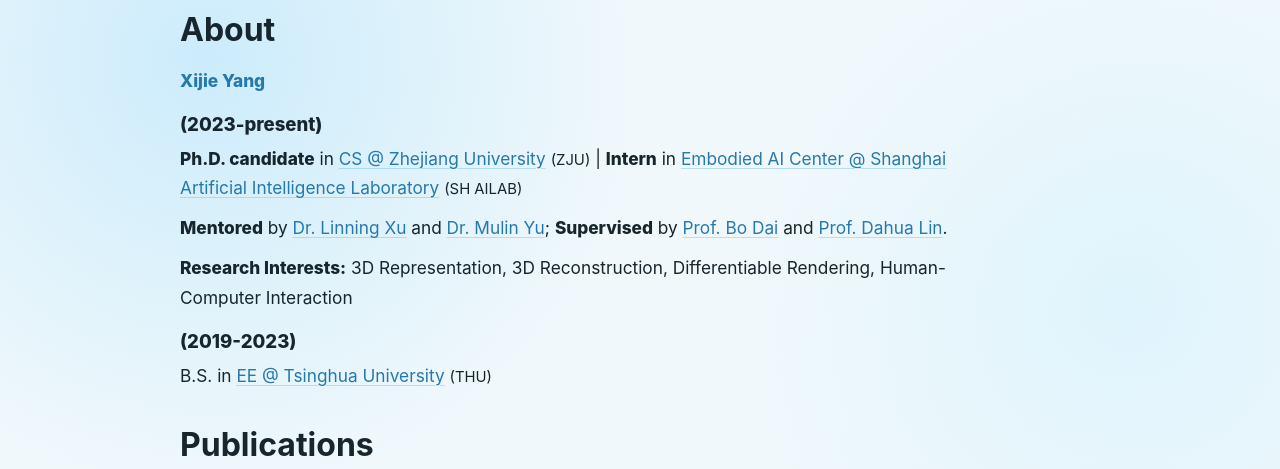
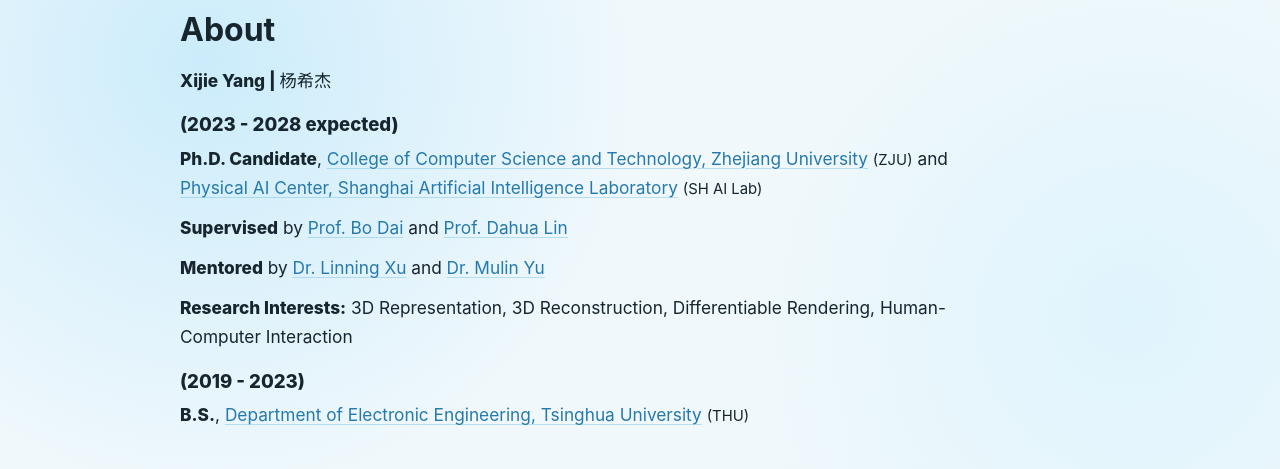
Before and after one commit to Xijie-Yang/xijie-yang.github.io, a React (Vite) app: page / in a window 1280 px wide. Shown: the part 136-605 px from the top of the page. Built offline with nearby package versions, Linux system fonts and the light colour scheme.

Commit message:
update profile

```diff
--- a/src/App.jsx
+++ b/src/App.jsx
@@ -10,28 +10,38 @@
       <h2>About</h2>
 
       <p>
-        <span title="杨希杰">Xijie Yang</span>
+        <strong>Xijie Yang | 杨希杰</strong>
       </p>
 
       <h3>
-        <strong>(2023-present)</strong>
+        <strong>(2023 - 2028 expected)</strong>
       </h3>
       <p>
-        <strong>Ph.D. candidate</strong> in{" "}
+        <strong>Ph.D. Candidate</strong>,{" "}
         <a
           href="http://www.en.cs.zju.edu.cn"
-          title="浙江大学计算机科学与技术学院"
+          title="浙江大学 计算机科学与技术学院"
         >
-          CS @ Zhejiang University
+          College of Computer Science and Technology, Zhejiang University
         </a>{" "}
-        <small>(ZJU)</small> | <strong>Intern</strong> in{" "}
+        <small>(ZJU)</small> and{" "}
         <a
           href="https://www.shlab.org.cn"
-          title="上海人工智能实验室具身智能中心"
+          title="上海人工智能实验室 物理智能中心"
         >
-          Embodied AI Center @ Shanghai Artificial Intelligence Laboratory
+          Physical AI Center, Shanghai Artificial Intelligence Laboratory
         </a>{" "}
-        <small>(SH AILAB)</small>
+        <small>(SH AI Lab)</small>
+      </p>
+      <p>
+      <strong>Supervised</strong> by{" "}
+        <a href="https://datascience.hku.hk/people/bo-dai/" title="戴勃">
+          Prof. Bo Dai
+        </a>{" "}
+        and{" "}
+        <a href="https://www.ie.cuhk.edu.hk/faculty/lin-dahua/" title="林达华">
+          Prof. Dahua Lin
+        </a>
       </p>
       <p>
         <strong>Mentored</strong> by{" "}
@@ -42,27 +52,18 @@
         <a href="https://mulinyu.github.io" title="于沐霖">
           Dr. Mulin Yu
         </a>
-        ; <strong>Supervised</strong> by{" "}
-        <a href="https://datascience.hku.hk/people/bo-dai/" title="戴勃">
-          Prof. Bo Dai
-        </a>{" "}
-        and{" "}
-        <a href="https://www.ie.cuhk.edu.hk/faculty/lin-dahua/" title="林达华">
-          Prof. Dahua Lin
-        </a>
-        .
       </p>
       <p>
         <strong>Research Interests:</strong> 3D Representation, 3D
         Reconstruction, Differentiable Rendering, Human-Computer Interaction
       </p>
       <h3>
-        <strong>(2019-2023)</strong>
+        <strong>(2019 - 2023)</strong>
       </h3>
       <p>
-        B.S. in{" "}
+        <strong>B.S.</strong>,{" "}
         <a href="https://www.ee.tsinghua.edu.cn/en/" title="清华大学电子工程系">
-          EE @ Tsinghua University
+          Department of Electronic Engineering, Tsinghua University
         </a>{" "}
         <small>(THU)</small>
       </p>
@@ -199,7 +200,7 @@
       </p>
 
       <p>
-        <strong>Reviewer:</strong> SIGGRAPH Asia <small>x1</small>, ECCV{" "}
+        <strong>Reviewer:</strong> SIGGRAPH Asia <small>x2</small>, ECCV{" "}
         <small>x2</small>, IET Computer Vision <small>x1</small>
       </p>
 
```
